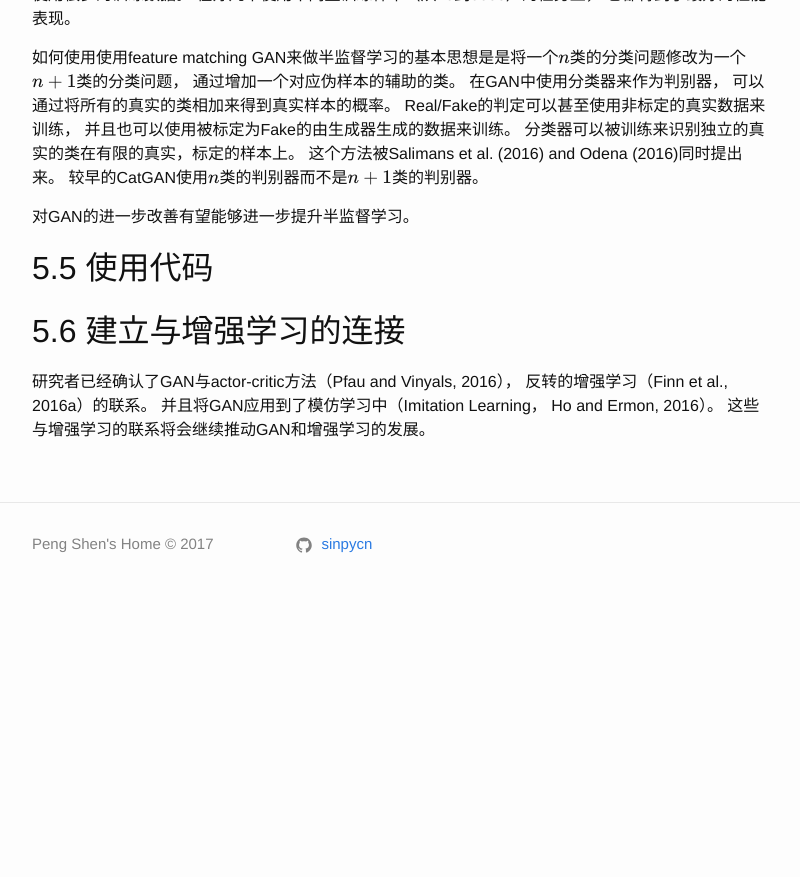
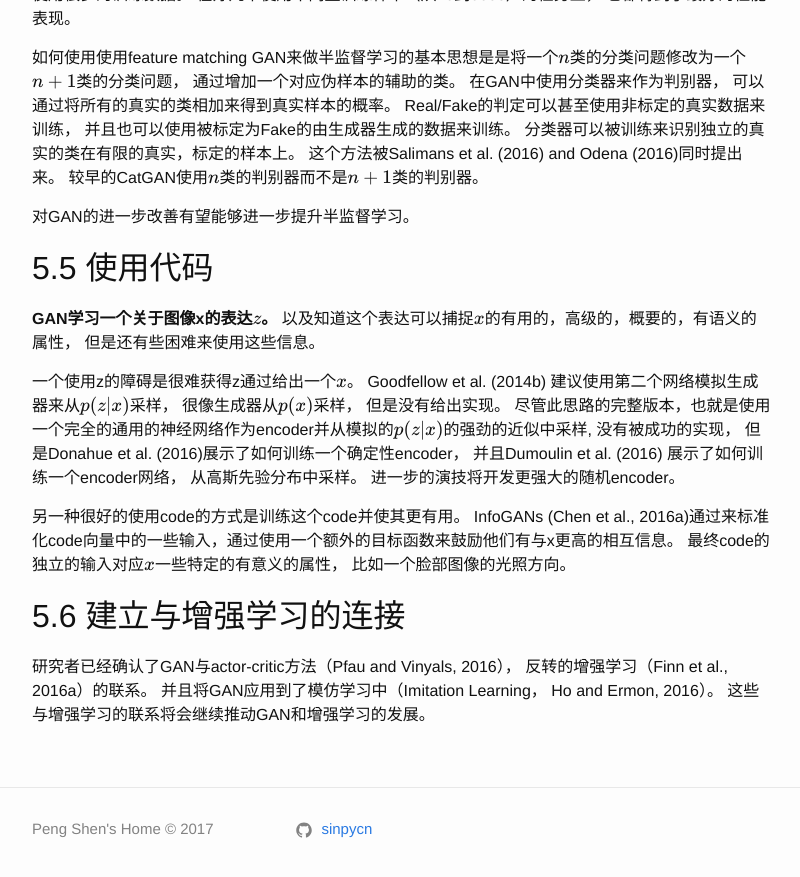
Before and after one commit to sinpycn/sinpycn.github.io, a Jekyll site: the page built from _posts/research/2017-05-10-GAN-Tutorial-Research-Frontiers.md, in a window 1280 px wide and 900 px high, scrolled down 7546 px. Shown: the top 877 px of the window, without its empty margins (238-1038 px from the left). Built offline with Jekyll 4.4.1, drawn with Linux system fonts in a browser that asks for light colours; formulas are drawn with MathJax 3; before the commit the page ends 8161 px from its top, so only the background shows below that.

Commit message:
Update 2017-05-10-GAN-Tutorial-Research-Frontiers.md

```diff
--- a/_posts/research/2017-05-10-GAN-Tutorial-Research-Frontiers.md
+++ b/_posts/research/2017-05-10-GAN-Tutorial-Research-Frontiers.md
@@ -178,7 +178,18 @@ Real/Fake的判定可以甚至使用非标定的真实数据来训练， 并且
 
 ## 5.5 使用代码
 
+**GAN学习一个关于图像x的表达$$z$$。**
+以及知道这个表达可以捕捉$$x$$的有用的，高级的，概要的，有语义的属性， 但是还有些困难来使用这些信息。
 
+一个使用z的障碍是很难获得z通过给出一个$$x$$。
+Goodfellow et al. (2014b) 建议使用第二个网络模拟生成器来从$$p(z|x)$$采样， 很像生成器从$$p(x)$$采样， 但是没有给出实现。
+尽管此思路的完整版本，也就是使用一个完全的通用的神经网络作为encoder并从模拟的$$p(z|x)$$的强劲的近似中采样, 没有被成功的实现，
+但是Donahue et al. (2016)展示了如何训练一个确定性encoder， 并且Dumoulin et al. (2016) 展示了如何训练一个encoder网络，
+从高斯先验分布中采样。 进一步的演技将开发更强大的随机encoder。
+
+另一种很好的使用code的方式是训练这个code并使其更有用。
+InfoGANs (Chen et al., 2016a)通过来标准化code向量中的一些输入，通过使用一个额外的目标函数来鼓励他们有与x更高的相互信息。
+最终code的独立的输入对应$$x$$一些特定的有意义的属性， 比如一个脸部图像的光照方向。
 
 ## 5.6 建立与增强学习的连接
 
```
